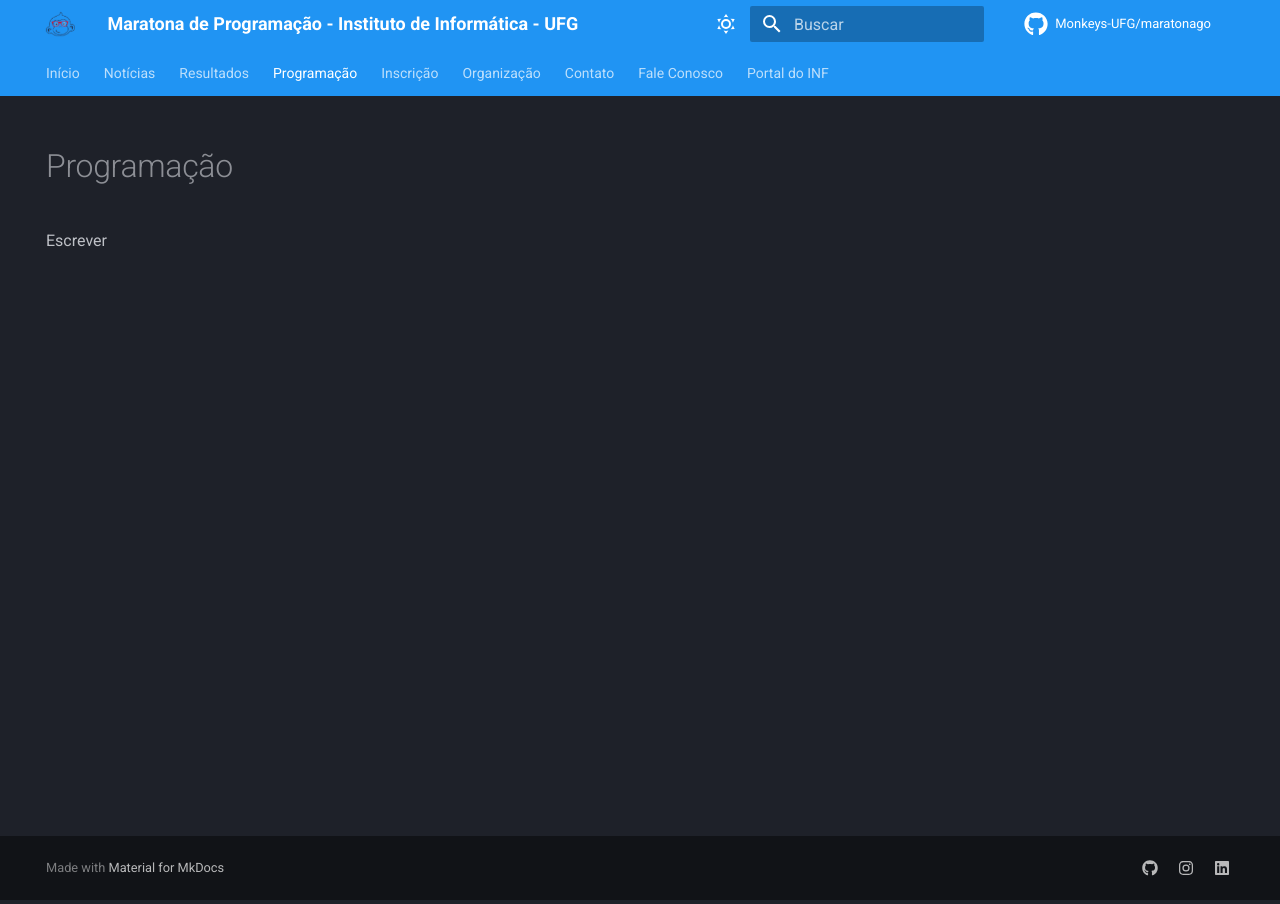
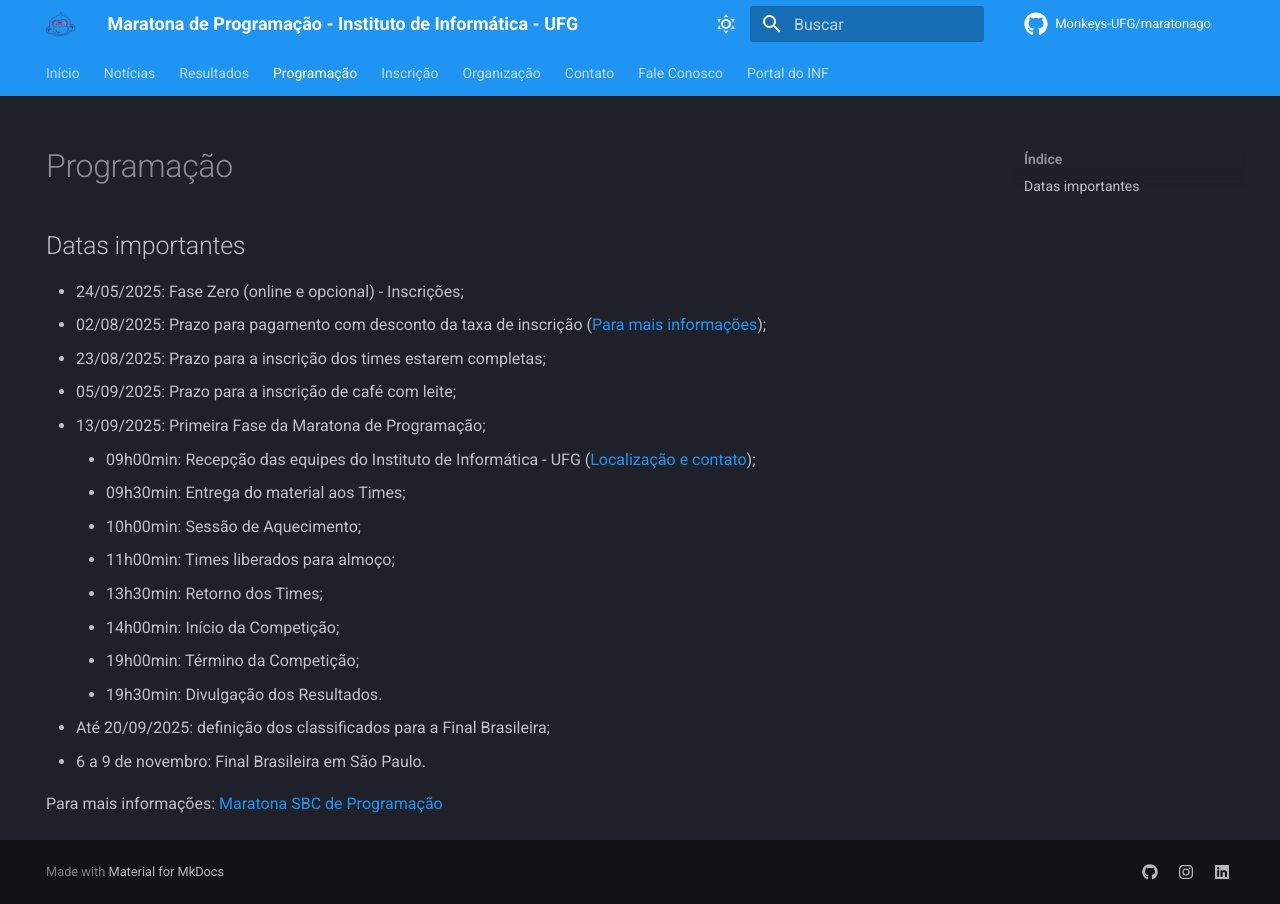
Before and after one commit to Monkeys-UFG/maratonago, an MkDocs documentation site: the page built from docs/schedule.md, in a window 1280 px wide. Built offline with MkDocs 1.6.1 and Material for MkDocs 9.7.7, drawn with Linux system fonts in a browser that asks for light colours; comment, search, counter and statistics services are not loaded.

Commit message:
Add schedule

```diff
--- a/docs/schedule.md
+++ b/docs/schedule.md
@@ -5,4 +5,21 @@ hide:
 
 # Programação
 
-Escrever
+## Datas importantes
+- 24/05/2025: Fase Zero (online e opcional) - Inscrições;
+- 02/08/2025: Prazo para pagamento com desconto da taxa de inscrição (<a href = "https://maratona.sbc.org.br/inscricoes.html" target = "_blank">Para mais informações</a>);
+- 23/08/2025: Prazo para a inscrição dos times estarem completas;
+- 05/09/2025: Prazo para a inscrição de café com leite;
+- 13/09/2025: Primeira Fase da Maratona de Programação;
+    - 09h00min: Recepção das equipes do Instituto de Informática - UFG ([Localização e contato](./contact.md){: target = "_blank"});
+    - 09h30min: Entrega do material aos Times;
+    - 10h00min: Sessão de Aquecimento;
+    - 11h00min: Times liberados para almoço;
+    - 13h30min: Retorno dos Times;
+    - 14h00min: Início da Competição;
+    - 19h00min: Término da Competição;
+    - 19h30min: Divulgação dos Resultados.
+- Até 20/09/2025: definição dos classificados para a Final Brasileira;
+- 6 a 9 de novembro: Final Brasileira em São Paulo.
+
+Para mais informações: <a href = "https://maratona.sbc.org.br/index.html" target = "_blank">Maratona SBC de Programação</a>
```
